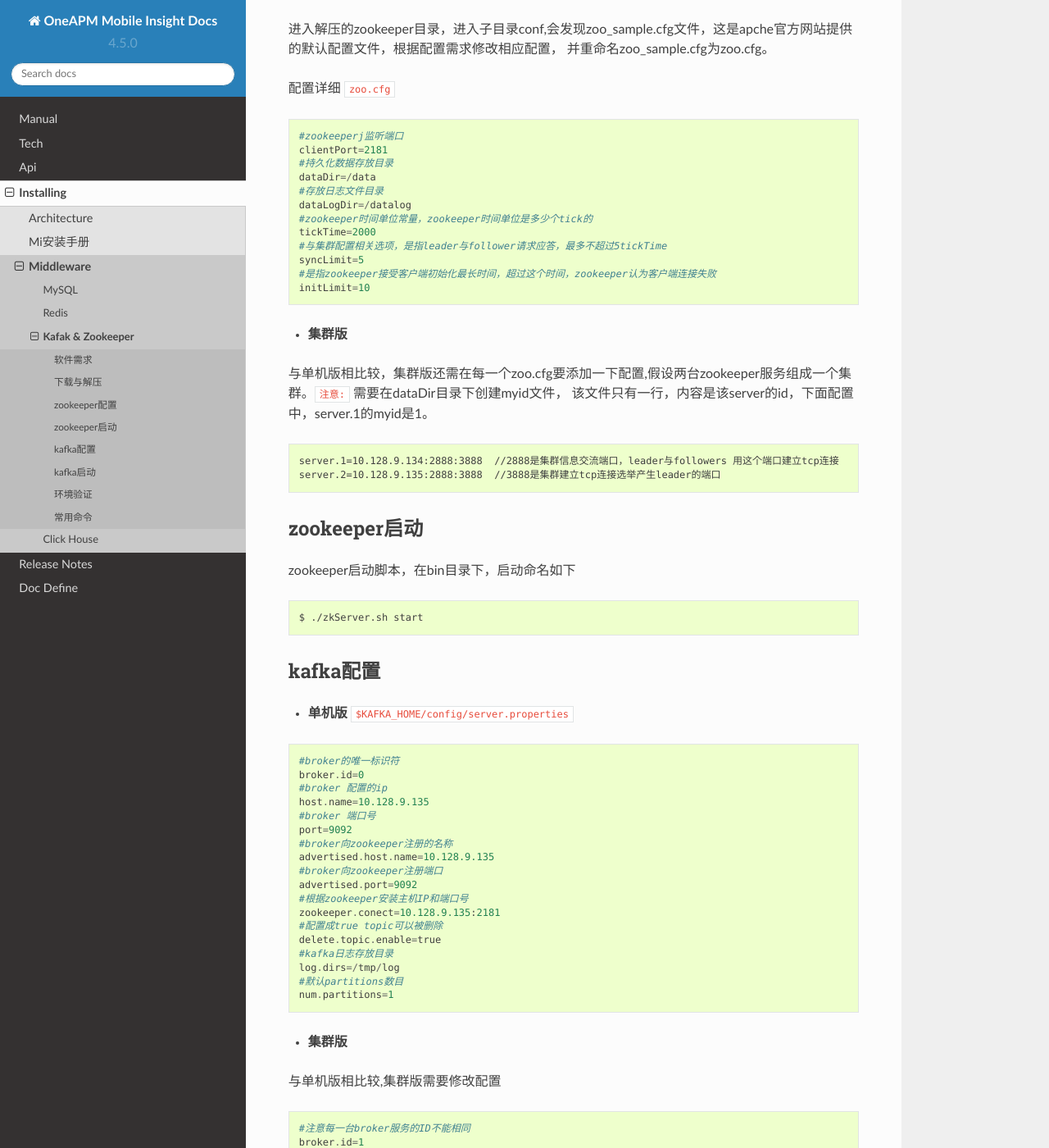
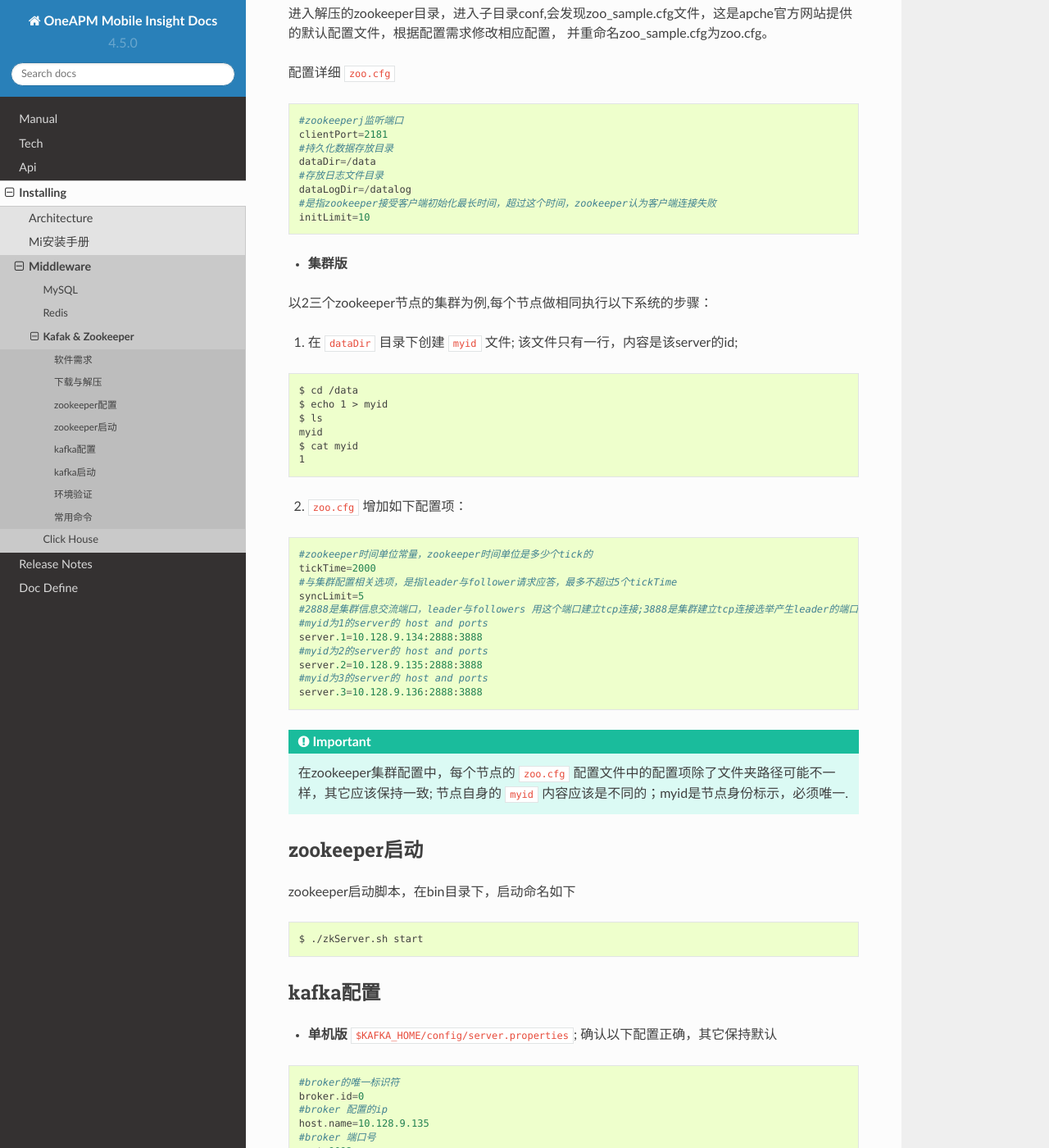
Before and after one commit to gardenias/docs-test, a Sphinx documentation site: the page built from docs/installing/kafka.rst, in a window 1280 px wide and 1400 px high, scrolled down 738 px. Shown: the whole window at 82% size. Built offline with Sphinx 7.4.7 and the Read the Docs theme 2.0.0, drawn with Linux system fonts in a browser that asks for light colours; some of the changed text lies outside the part shown.

Commit message:
optimise the kafka installing docs

```diff
--- a/docs/installing/kafka.rst
+++ b/docs/installing/kafka.rst
@@ -18,7 +13,10 @@
 +------------+----------------+
 
 .. important::
-	请配置 ``JAVA_HOME`` 环境变量
+
+  1. 请配置 ``JAVA_HOME`` 环境变量
+  2. 确保 kafka 和 zookeeper 之间双向网络畅通
+  3. 部署多个节点的集群时，确保及群众所有节点之前网络畅通
 
 下载与解压
 ------------------------
@@ -49,22 +47,44 @@
 	dataDir=/data
 	#存放日志文件目录
 	dataLogDir=/datalog
-	#zookeeper时间单位常量，zookeeper时间单位是多少个tick的
-	tickTime=2000
-	#与集群配置相关选项，是指leader与follower请求应答，最多不超过5tickTime
-	syncLimit=5
 	#是指zookeeper接受客户端初始化最长时间，超过这个时间，zookeeper认为客户端连接失败
 	initLimit=10
 
 -  **集群版**
 
-与单机版相比较，集群版还需在每一个zoo.cfg要添加一下配置,假设两台zookeeper服务组成一个集群。``注意:`` 需要在dataDir目录下创建myid文件，
-该文件只有一行，内容是该server的id，下面配置中，server.1的myid是1。
+以2三个zookeeper节点的集群为例,每个节点做相同执行以下系统的步骤：
+
+
+1. 在 ``dataDir`` 目录下创建 ``myid`` 文件; 该文件只有一行，内容是该server的id;
 
 ::
 
-  server.1=10.128.9.134:2888:3888  //2888是集群信息交流端口，leader与followers 用这个端口建立tcp连接
-  server.2=10.128.9.135:2888:3888  //3888是集群建立tcp连接选举产生leader的端口
+  $ cd /data
+  $ echo 1 > myid
+  $ ls
+  myid
+  $ cat myid
+  1
+
+2. ``zoo.cfg`` 增加如下配置项：
+
+::
+
+  #zookeeper时间单位常量，zookeeper时间单位是多少个tick的
+  tickTime=2000
+  #与集群配置相关选项，是指leader与follower请求应答，最多不超过5个tickTime
+  syncLimit=5
+  #2888是集群信息交流端口，leader与followers 用这个端口建立tcp连接;3888是集群建立tcp连接选举产生leader的端口
+  #myid为1的server的 host and ports
+  server.1=10.128.9.134:2888:3888
+  #myid为2的server的 host and ports
+  server.2=10.128.9.135:2888:3888
+  #myid为3的server的 host and ports
+  server.3=10.128.9.136:2888:3888
+
+.. important::
+  在zookeeper集群配置中，每个节点的 ``zoo.cfg`` 配置文件中的配置项除了文件夹路径可能不一样，其它应该保持一致;
+  节点自身的 ``myid`` 内容应该是不同的；myid是节点身份标示，必须唯一.
 
 zookeeper启动
 ------------------------
@@ -78,7 +98,7 @@
 kafka配置
 ------------------------
 
--   **单机版** ``$KAFKA_HOME/config/server.properties``
+-   **单机版** ``$KAFKA_HOME/config/server.properties``; 确认以下配置正确，其它保持默认
 
 ::
 
@@ -94,12 +114,8 @@
 	advertised.port=9092
 	#根据zookeeper安装主机IP和端口号
 	zookeeper.conect=10.128.9.135:2181
-	#配置成true topic可以被删除
-	delete.topic.enable=true
 	#kafka日志存放目录
 	log.dirs=/tmp/log
-	#默认partitions数目
-	num.partitions=1
 
 
 -  **集群版**
```
Also changed, not shown: other parts of docs/installing/kafka.rst (+0 -5 lines).
